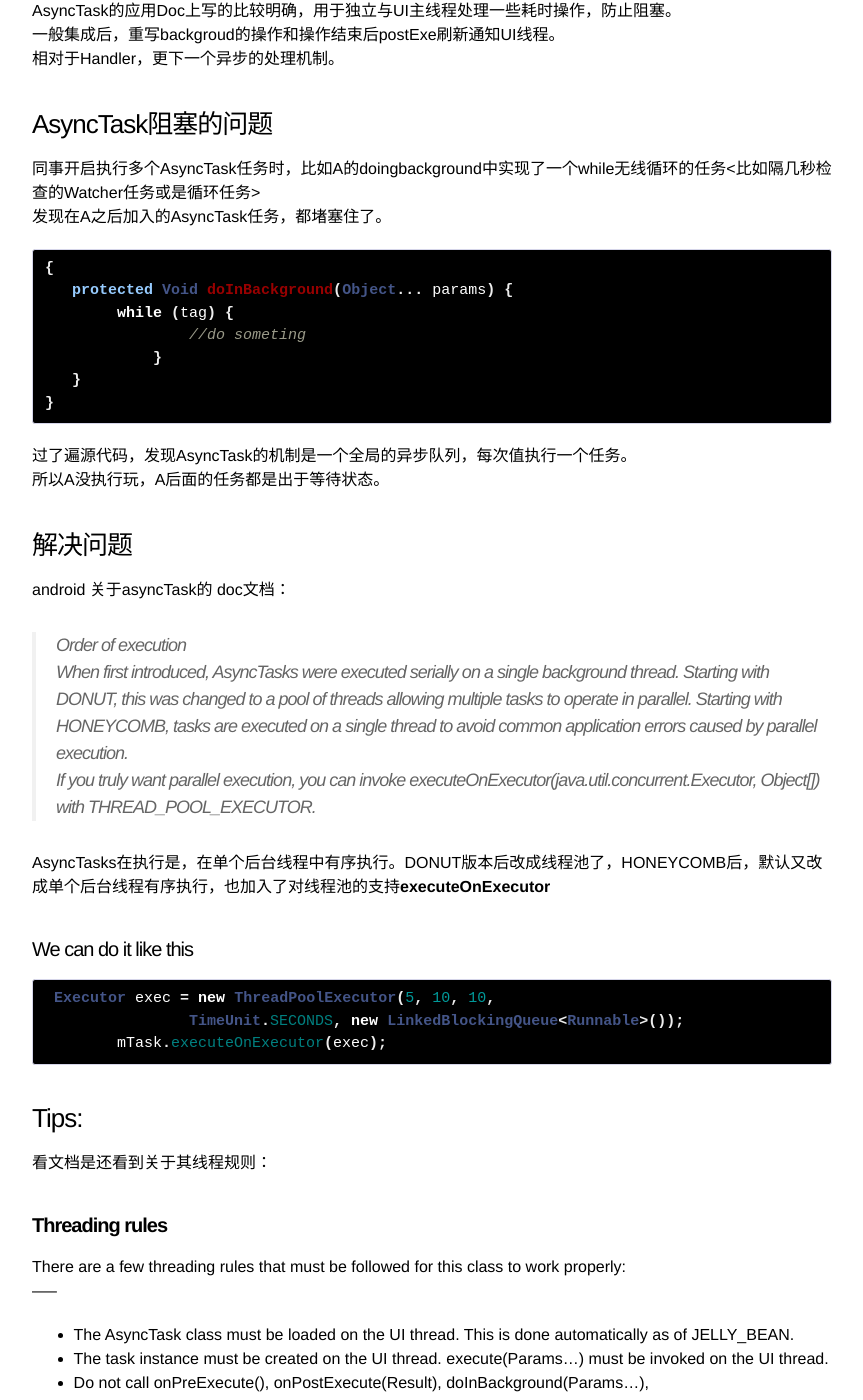
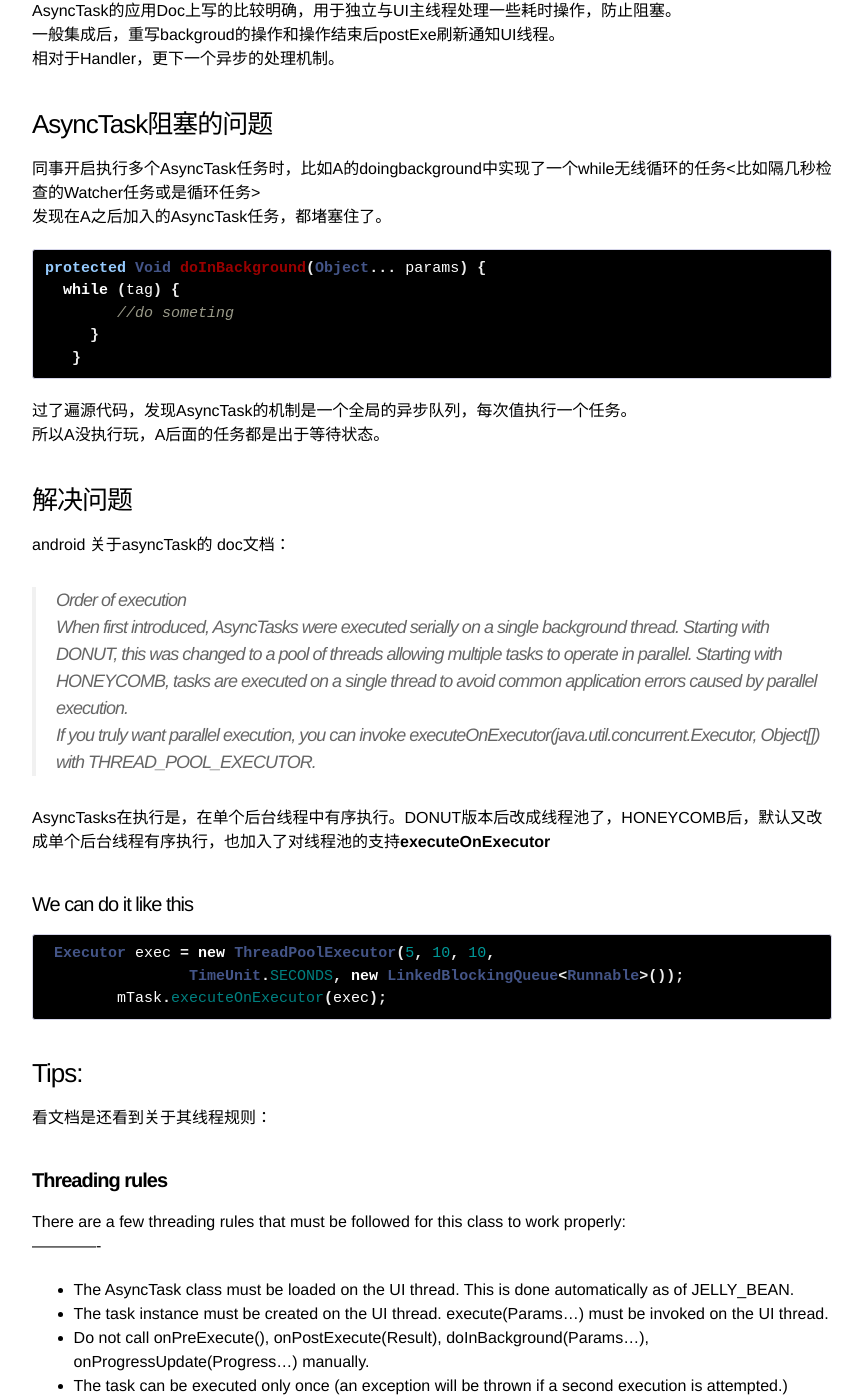
Before and after one commit to killnono/killnono.github.io, a Jekyll site: the page built from _posts/2015-01-22-tiny-about-AsyncTask.markdown, in a window 1280 px wide and 1400 px high, scrolled down 259 px. Shown: the whole window, without its empty margins (208-1071 px from the left). Built offline with Jekyll 4.4.1, drawn with Linux system fonts in a browser that asks for light colours; Markdown is read by kramdown in place of the engine named in the settings; comment, search, counter and statistics services are not loaded.

````diff
--- a/_posts/2015-01-22-tiny-about-AsyncTask.markdown
+++ b/_posts/2015-01-22-tiny-about-AsyncTask.markdown
@@ -16,13 +16,11 @@ AsyncTask的应用Doc上写的比较明确，用于独立与UI主线程处理一
 同事开启执行多个AsyncTask任务时，比如A的doingbackground中实现了一个while无线循环的任务<比如隔几秒检查的Watcher任务或是循环任务>
 发现在A之后加入的AsyncTask任务，都堵塞住了。
 ```java
-{
-   protected Void doInBackground(Object... params) {
-        while (tag) {
-        	//do someting
-            }
+protected Void doInBackground(Object... params) {
+  while (tag) {
+      	//do someting
+     }
    }
-}
 ```
 
 过了遍源代码，发现AsyncTask的机制是一个全局的异步队列，每次值执行一个任务。
@@ -47,7 +45,7 @@ AsyncTasks在执行是，在单个后台线程中有序执行。DONUT版本后
 看文档是还看到关于其线程规则：
 ####**Threading rules**
 There are a few threading rules that must be followed for this class to work properly:
------
+-------------
 + The AsyncTask class must be loaded on the UI thread. This is done automatically as of JELLY_BEAN.
 + The task instance must be created on the UI thread.
 execute(Params...) must be invoked on the UI thread.
````
